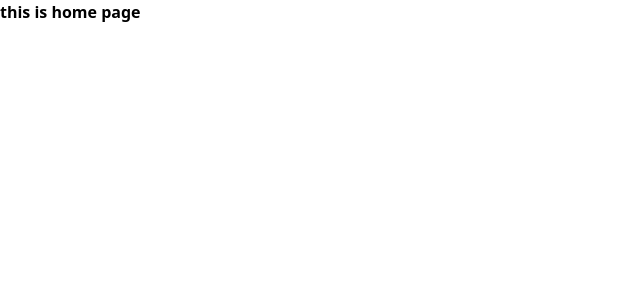
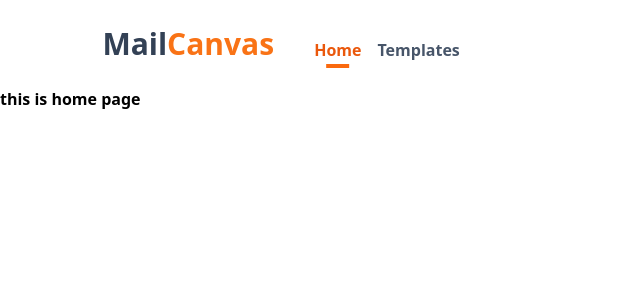
Before and after one commit to rabiulahsan/email-template-builder, a React (Vite) app in the folder email-template-client/: page / in a window 1280 px wide. Shown: the top 300 px of the page, without its empty margins (0-640 px from the left). Built offline with nearby package versions, Linux system fonts and the light colour scheme.

Commit message:
create navbar

```diff
--- /dev/null
+++ b/email-template-client/src/Components/ActiveLink/ActiveLink.css
@@ -0,0 +1,29 @@
+.active-link {
+  position: relative; /* To position the pseudo-element */
+}
+
+.active-link::after {
+  content: "";
+  position: absolute;
+  bottom: -7px; /* Adjust as needed for spacing below text */
+  left: 50%;
+  transform: translateX(-50%);
+  width: 0; /* Start with no underline */
+  height: 4px; /* Thickness of the underline */
+  background-color: #fa690e; /* Tailwind green-500 equivalent */
+  animation: underlineExpand 0.5s ease forwards; /* Smooth expand animation */
+}
+
+.inactive-link::after {
+  display: none; /* Hide underline for inactive links */
+}
+
+/* Keyframes for expanding underline animation */
+@keyframes underlineExpand {
+  0% {
+    width: 0;
+  }
+  100% {
+    width: 50%; /* Final underline width */
+  }
+}
--- /dev/null
+++ b/email-template-client/src/Components/ActiveLink/ActiveLink.jsx
@@ -0,0 +1,20 @@
+/* eslint-disable react/prop-types */
+import { NavLink } from "react-router-dom";
+import "./ActiveLink.css"; // Custom CSS for animation
+
+const ActiveLink = ({ to, children }) => {
+  return (
+    <NavLink
+      to={to}
+      className={({ isActive }) =>
+        isActive
+          ? "active-link text-orange-600 font-semibold"
+          : "inactive-link text-slate-600 font-semibold"
+      }
+    >
+      {children}
+    </NavLink>
+  );
+};
+
+export default ActiveLink;
--- /dev/null
+++ b/email-template-client/src/Components/Navbar/Navbar.jsx
@@ -0,0 +1,22 @@
+import { Link } from "react-router";
+import ActiveLink from "../ActiveLink/ActiveLink";
+
+const Navbar = () => {
+  return (
+    <div className="flex justify-start items-end gap-x-4 py-[2%] px-[8%]">
+      <p className=" font-bold text-3xl text-slate-700 mr-6">
+        <Link to="/">
+          Mail<span className="text-orange-500">Canvas</span>
+        </Link>
+      </p>
+      <p className=" text-slate-600 font-semibold hover:text-orange-600">
+        <ActiveLink to="/">Home</ActiveLink>
+      </p>
+      <p className=" text-slate-600 font-semibold hover:text-orange-600">
+        <ActiveLink to="templates">Templates</ActiveLink>
+      </p>
+    </div>
+  );
+};
+
+export default Navbar;
--- a/email-template-client/src/Layout/MainLayout.jsx
+++ b/email-template-client/src/Layout/MainLayout.jsx
@@ -1,8 +1,10 @@
 import { Outlet } from "react-router";
+import Navbar from "../Components/Navbar/Navbar";
 
 const MainLayout = () => {
   return (
     <>
+      <Navbar></Navbar>
       <Outlet></Outlet>
     </>
   );
--- a/email-template-client/src/main.jsx
+++ b/email-template-client/src/main.jsx
@@ -1,6 +1,6 @@
 import React from "react";
+import "./index.css";
 import ReactDOM from "react-dom/client";
-import "./index.css";
 import { RouterProvider } from "react-router";
 import { QueryClient, QueryClientProvider } from "@tanstack/react-query";
 import { ReactQueryDevtools } from "@tanstack/react-query-devtools";
```
